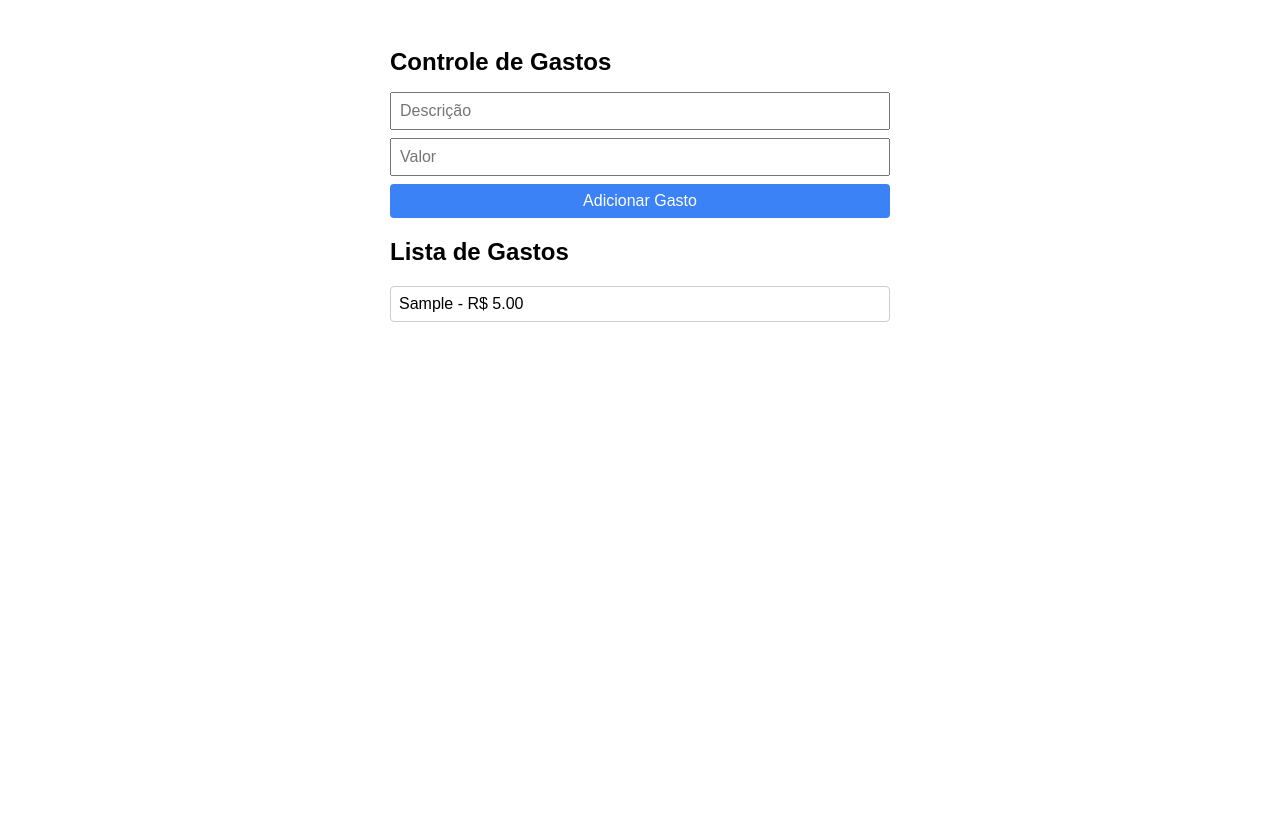
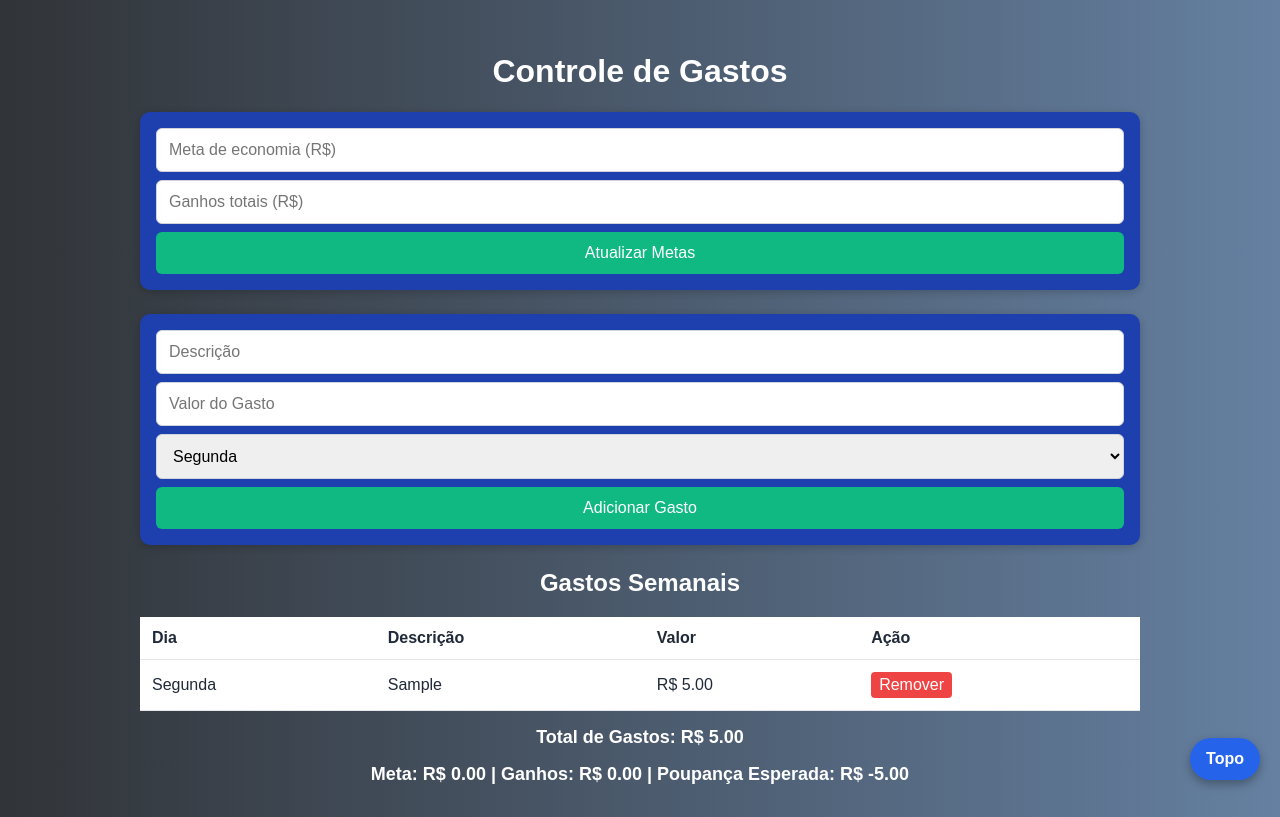
Before and after one commit to LucasFerreiraCode/Controle-de-Gastos, a plain HTML site: page index.html in a window 1280 px wide. Both pictures are taken after typing "Sample", "5" into the empty fields and a click on the button "Adicionar Gasto". Drawn offline with Linux system fonts and the light colour scheme.

Commit message:
update 1.0

```diff
--- a/index.html
+++ b/index.html
@@ -9,47 +9,105 @@
         body {
             font-family: sans-serif;
             padding: 2rem;
-            max-width: 500px;
+            max-width: 1000px;
             margin: auto;
+            background: linear-gradient(to right, #313438, #6580a1);
+            color: #ffffff;
         }
 
-        h1 {
-            font-size: 24px;
-            font-weight: bold;
-            margin-bottom: 1rem;
+        h1,
+        h2 {
+            text-align: center;
         }
 
-        .input-group {
+        .input-group,
+        .meta-group,
+        .weekly-group {
+            background-color: #1e40af;
+            padding: 1rem;
+            border-radius: 10px;
+            margin-bottom: 1.5rem;
+            box-shadow: 0 2px 8px rgba(0, 0, 0, 0.2);
+        }
+
+        .input-group,
+        .meta-group,
+        .weekly-group {
             display: flex;
             flex-direction: column;
             gap: 0.5rem;
-            margin-bottom: 1rem;
         }
 
         input,
-        button {
-            padding: 0.5rem;
+        button,
+        select {
+            padding: 0.75rem;
             font-size: 16px;
+            border-radius: 6px;
+        }
+
+        input,
+        select {
+            border: 1px solid #d1d5db;
         }
 
         button {
-            background-color: #3b82f6;
+            background-color: #10b981;
             color: white;
             border: none;
+            cursor: pointer;
+            transition: transform 0.3s ease, background-color 0.3s;
+        }
+
+        button:hover {
+            background-color: #059669;
+            transform: scale(1.05);
+        }
+
+        .floating-btn {
+            position: fixed;
+            bottom: 20px;
+            right: 20px;
+            background-color: #2563eb;
+            color: white;
+            padding: 0.75rem 1rem;
+            border: none;
+            border-radius: 50px;
+            cursor: pointer;
+            box-shadow: 0 4px 10px rgba(0, 0, 0, 0.3);
+            font-weight: bold;
+        }
+
+        table {
+            width: 100%;
+            border-collapse: collapse;
+            margin-top: 1rem;
+            background-color: white;
+            color: #1f2937;
+        }
+
+        th,
+        td {
+            padding: 0.75rem;
+            text-align: left;
+            border-bottom: 1px solid #e5e7eb;
+        }
+
+        .remove-btn {
+            background-color: #ef4444;
+            border: none;
+            color: white;
+            padding: 0.25rem 0.5rem;
             border-radius: 4px;
             cursor: pointer;
         }
 
-        ul {
-            list-style: none;
-            padding: 0;
-        }
-
-        li {
-            border: 1px solid #ccc;
-            padding: 0.5rem;
-            margin-top: 0.5rem;
-            border-radius: 4px;
+        .total,
+        .goal-display {
+            font-size: 18px;
+            font-weight: bold;
+            text-align: center;
+            margin-top: 1rem;
         }
     </style>
 </head>
@@ -57,31 +115,101 @@
 <body>
     <h1>Controle de Gastos</h1>
 
+    <div class="meta-group">
+        <input id="goal" type="number" placeholder="Meta de economia (R$)" />
+        <input id="income" type="number" placeholder="Ganhos totais (R$)" />
+        <button onclick="updateMeta()">Atualizar Metas</button>
+    </div>
+
     <div class="input-group">
         <input id="description" type="text" placeholder="Descrição" />
-        <input id="amount" type="number" placeholder="Valor" />
+        <input id="amount" type="number" placeholder="Valor do Gasto" />
+        <select id="weekday">
+            <option value="Segunda">Segunda</option>
+            <option value="Terça">Terça</option>
+            <option value="Quarta">Quarta</option>
+            <option value="Quinta">Quinta</option>
+            <option value="Sexta">Sexta</option>
+            <option value="Sábado">Sábado</option>
+            <option value="Domingo">Domingo</option>
+        </select>
         <button onclick="addExpense()">Adicionar Gasto</button>
     </div>
 
-    <h2>Lista de Gastos</h2>
-    <ul id="expense-list"></ul>
+    <h2>Gastos Semanais</h2>
+    <table id="expense-table">
+        <thead>
+            <tr>
+                <th>Dia</th>
+                <th>Descrição</th>
+                <th>Valor</th>
+                <th>Ação</th>
+            </tr>
+        </thead>
+        <tbody></tbody>
+    </table>
+
+    <div class="total" id="total-display">Total de Gastos: R$ 0,00</div>
+    <div class="goal-display" id="goal-display">Meta: R$ 0,00 | Ganhos: R$ 0,00 | Poupança Esperada: R$ 0,00</div>
+
+    <button class="floating-btn" onclick="scrollToTop()">Topo</button>
 
     <script>
         const descriptionInput = document.getElementById('description');
         const amountInput = document.getElementById('amount');
-        const expenseList = document.getElementById('expense-list');
+        const weekdayInput = document.getElementById('weekday');
+        const expenseTable = document.querySelector('#expense-table tbody');
+        const totalDisplay = document.getElementById('total-display');
+        const goalDisplay = document.getElementById('goal-display');
+        const goalInput = document.getElementById('goal');
+        const incomeInput = document.getElementById('income');
+
+        let total = 0;
+        let goal = 0;
+        let income = 0;
+
+        function updateTotal() {
+            totalDisplay.textContent = `Total de Gastos: R$ ${total.toFixed(2)}`;
+            const saving = income - total;
+            goalDisplay.textContent = `Meta: R$ ${goal.toFixed(2)} | Ganhos: R$ ${income.toFixed(2)} | Poupança Esperada: R$ ${saving.toFixed(2)}`;
+        }
+
+        function updateMeta() {
+            goal = parseFloat(goalInput.value) || 0;
+            income = parseFloat(incomeInput.value) || 0;
+            updateTotal();
+        }
+
+        function removeExpense(amount, row) {
+            total -= amount;
+            updateTotal();
+            expenseTable.removeChild(row);
+        }
 
         function addExpense() {
             const description = descriptionInput.value.trim();
             const amount = parseFloat(amountInput.value);
+            const weekday = weekdayInput.value;
             if (!description || isNaN(amount)) return;
 
-            const li = document.createElement('li');
-            li.textContent = `${description} - R$ ${amount.toFixed(2)}`;
-            expenseList.appendChild(li);
+            const row = document.createElement('tr');
+            row.innerHTML = `
+                <td>${weekday}</td>
+                <td>${description}</td>
+                <td>R$ ${amount.toFixed(2)}</td>
+                <td><button class="remove-btn" onclick="removeExpense(${amount}, this.closest('tr'))">Remover</button></td>
+            `;
+            expenseTable.appendChild(row);
+
+            total += amount;
+            updateTotal();
 
             descriptionInput.value = '';
             amountInput.value = '';
+        }
+
+        function scrollToTop() {
+            window.scrollTo({ top: 0, behavior: 'smooth' });
         }
     </script>
 </body>
```
Also changed, not shown: service-worker.js (added, +21 -0 lines), manifest.json (added).
